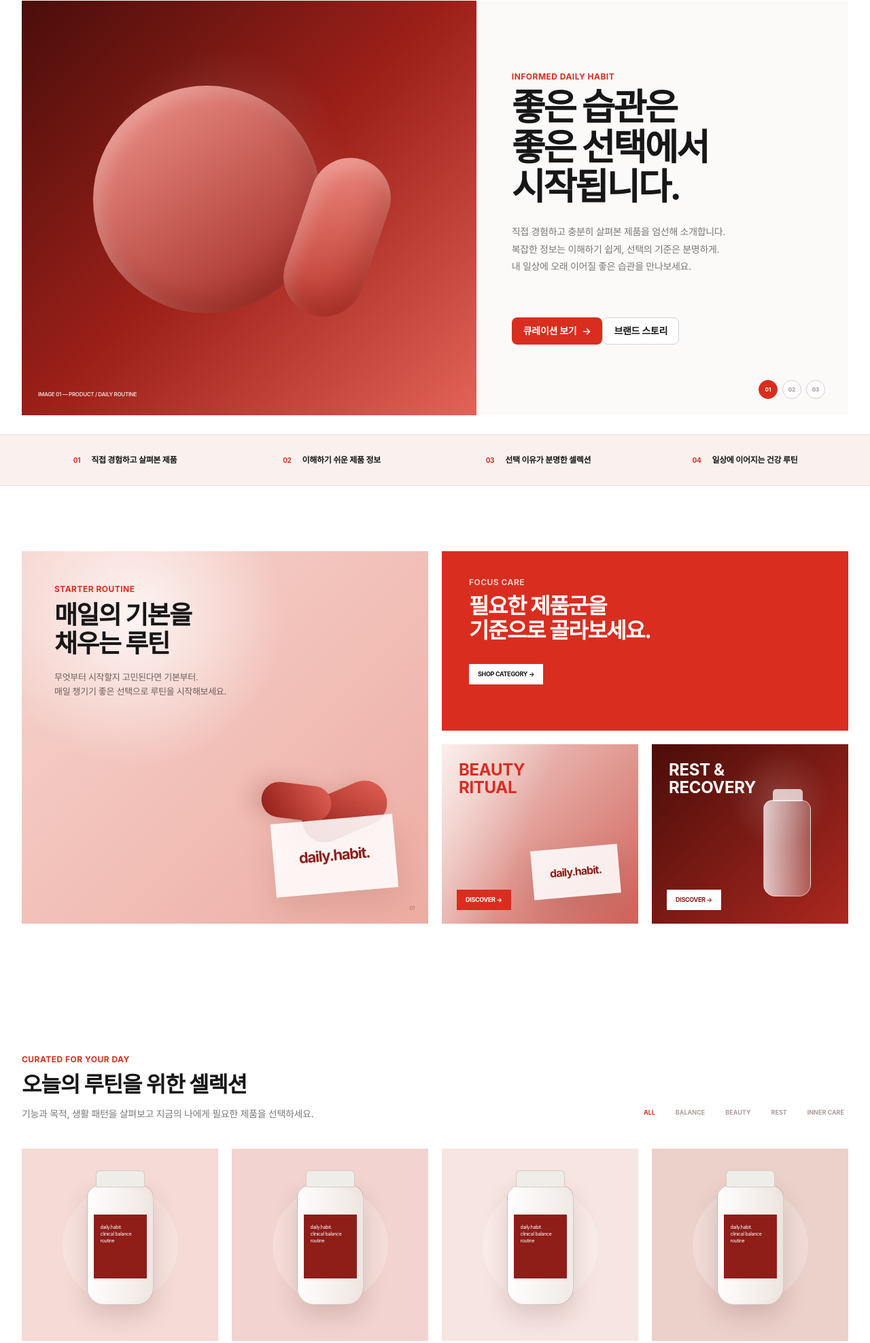
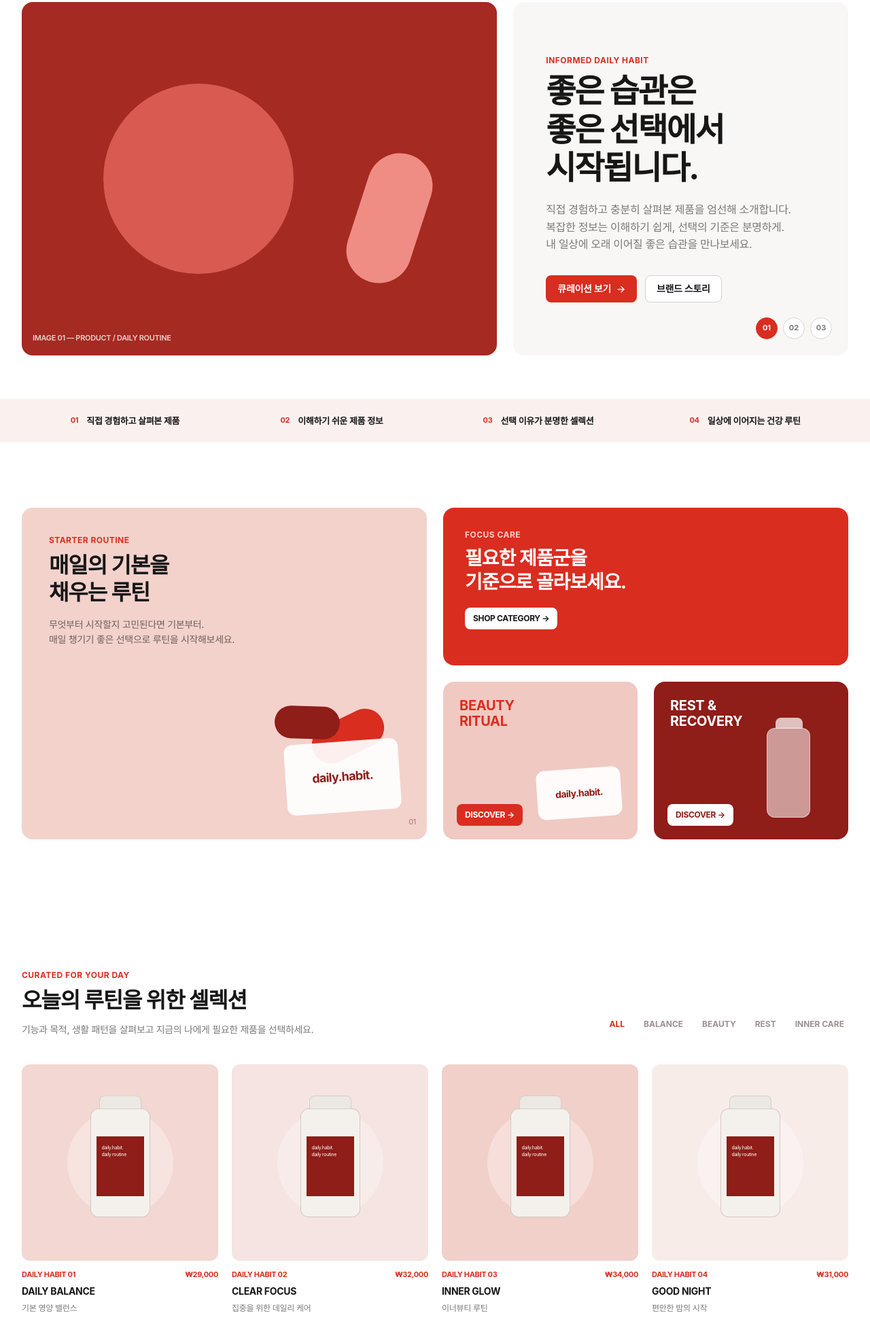
Before and after one commit to jyhome1228-cyber/dailyhabit, a plain HTML site: page index.html in a window 1280 px wide. Shown: the part 129-2105 px from the top of the page at 68% size. Drawn offline with Linux system fonts and the light colour scheme; a web font is replaced by a local one.

Commit message:
refactor: normalize homepage hierarchy and scale

```diff
--- a/css/main.css
+++ b/css/main.css
@@ -1,110 +1,124 @@
-/* HERO */
+/* HOME — structural, restrained, product-oriented */
+
 .main-hero {
-  padding: 30px 0 0;
+  padding: var(--s7) 0 0;
 }
 
 .hero-grid {
   display: grid;
-  grid-template-columns: 55% 45%;
-  min-height: 610px;
-  background: #faf9f8;
+  grid-template-columns: repeat(12, 1fr);
+  gap: var(--s6);
+  min-height: 520px;
 }
 
 .hero-visual {
   position: relative;
+  grid-column: span 7;
+  min-height: 520px;
   overflow: hidden;
-  min-height: 610px;
+  border-radius: var(--r-lg);
 }
 
 .visual-red {
-  background:
-    radial-gradient(circle at 45% 40%, rgba(255,255,255,.15), transparent 34%),
-    linear-gradient(135deg, #4a0e0b 0%, #9d2019 50%, #e36358 100%);
+  background: #a52a22;
 }
 
 .hero-shape {
   position: absolute;
   display: block;
-  box-shadow: inset -18px -22px 35px rgba(74,14,11,.18), inset 12px 12px 25px rgba(255,255,255,.2);
 }
 
 .hero-shape-circle {
-  width: 335px;
-  height: 335px;
-  top: 125px;
-  left: 105px;
+  width: 280px;
+  height: 280px;
+  top: 120px;
+  left: 120px;
   border-radius: 50%;
-  background: linear-gradient(145deg, #f0978e, #9e251e);
+  background: #d85a50;
 }
 
 .hero-shape-capsule {
-  width: 118px;
-  height: 240px;
-  top: 228px;
-  left: 405px;
-  border-radius: 80px;
-  transform: rotate(19deg);
-  background: linear-gradient(150deg, #ef8e83, #b72f26);
+  width: 96px;
+  height: 196px;
+  top: 220px;
+  right: 110px;
+  border-radius: var(--r-pill);
+  transform: rotate(18deg);
+  background: #ef8d84;
 }
 
 .visual-caption {
   position: absolute;
-  bottom: 24px;
-  left: 24px;
-  color: rgba(255,255,255,.82);
-  font-size: 8px;
+  bottom: var(--s4);
+  left: var(--s4);
+  color: rgba(255,255,255,.78);
+  font-size: var(--fs-11);
   font-weight: 600;
 }
 
 .hero-copy-panel {
   position: relative;
+  grid-column: span 5;
   display: flex;
+  min-width: 0;
   flex-direction: column;
   justify-content: center;
-  padding: 68px 52px;
-  background: #fbfaf9;
+  padding: var(--s9);
+  border-radius: var(--r-lg);
+  background: var(--surface);
+}
+
+.hero-copy-panel > div:first-child {
+  max-width: 480px;
 }
 
 .hero-copy-panel h1 {
-  margin-bottom: 24px;
-  font-size: clamp(42px, 4.2vw, 62px);
+  margin-bottom: var(--s5);
+  font-size: var(--fs-48);
   font-weight: 700;
-  line-height: 1.08;
-  letter-spacing: -.055em;
+  line-height: 1.18;
+  letter-spacing: -.045em;
 }
 
 .hero-description {
   margin-bottom: 0;
-  color: #7b7774;
-  font-size: 14px;
-  line-height: 1.85;
+  color: var(--gray-500);
+  font-size: var(--fs-16);
+  line-height: 1.6;
 }
 
 .hero-actions {
   display: flex;
-  margin-top: 62px;
+  flex-wrap: wrap;
+  gap: var(--s3);
+  margin-top: var(--s7);
 }
 
 .hero-pagination {
   position: absolute;
-  right: 34px;
-  bottom: 24px;
+  right: var(--s6);
+  bottom: var(--s6);
   display: flex;
-  gap: 7px;
+  gap: var(--s2);
 }
 
 .hero-pagination button {
   display: inline-flex;
-  width: 28px;
-  height: 28px;
+  width: 32px;
+  height: 32px;
   align-items: center;
   justify-content: center;
-  border: 1px solid #d4cfcc;
-  border-radius: 50%;
-  color: #99928f;
+  border: 1px solid #d8d5d3;
+  border-radius: var(--r-pill);
+  color: var(--gray-500);
   background: #fff;
-  font-size: 8px;
+  font-size: var(--fs-11);
   font-weight: 700;
+}
+
+.hero-pagination button:hover {
+  border-color: var(--red);
+  color: var(--red);
 }
 
 .hero-pagination button.is-active {
@@ -113,12 +127,10 @@
   background: var(--red);
 }
 
-/* TRUST */
+/* Trust */
 .trust-strip {
-  margin-top: 28px;
+  margin-top: var(--s11);
   background: var(--red-pale);
-  border-top: 1px solid #f0ddd9;
-  border-bottom: 1px solid #f0ddd9;
 }
 
 .trust-grid {
@@ -128,39 +140,41 @@
 
 .trust-grid > div {
   display: flex;
-  min-height: 74px;
+  min-height: 64px;
   align-items: center;
   justify-content: center;
-  gap: 16px;
+  gap: var(--s3);
 }
 
 .trust-grid span {
   color: var(--red);
-  font-size: 10px;
+  font-size: var(--fs-11);
   font-weight: 700;
 }
 
 .trust-grid strong {
-  font-size: 12px;
+  font-size: var(--fs-13);
   font-weight: 600;
 }
 
-/* ROUTINE */
+/* Routine visual */
 .routine-layout {
   display: grid;
-  grid-template-columns: 1fr 1fr;
-  gap: 20px;
+  grid-template-columns: repeat(12, 1fr);
+  gap: var(--s6);
 }
 
 .routine-card {
   position: relative;
   display: block;
   overflow: hidden;
+  border-radius: var(--r-lg);
 }
 
 .routine-card-large {
-  min-height: 530px;
-  background: #f8e7e3;
+  grid-column: span 6;
+  min-height: 480px;
+  background: #f7e2de;
 }
 
 .routine-visual {
@@ -169,52 +183,48 @@
   overflow: hidden;
 }
 
-.routine-visual-light {
-  background:
-    radial-gradient(circle at 28% 18%, rgba(255,255,255,.8), transparent 35%),
-    linear-gradient(135deg, #f6d5cf, #edaca2);
-}
+.routine-visual-light { background: #f3d2cc; }
 
 .visual-pill {
   position: absolute;
   display: block;
-  border-radius: 80px;
-  background: linear-gradient(145deg, #e26054, #8f1d18);
-  box-shadow: 0 15px 30px rgba(101,21,17,.18);
+  border-radius: var(--r-pill);
+  background: var(--red);
 }
 
 .visual-pill-a {
-  width: 66px;
-  height: 130px;
-  right: 90px;
-  bottom: 100px;
-  transform: rotate(67deg);
+  width: 56px;
+  height: 112px;
+  right: 88px;
+  bottom: 96px;
+  transform: rotate(64deg);
 }
 
 .visual-pill-b {
-  width: 52px;
-  height: 103px;
-  right: 168px;
-  bottom: 128px;
-  transform: rotate(97deg);
+  width: 48px;
+  height: 96px;
+  right: 152px;
+  bottom: 124px;
+  transform: rotate(92deg);
+  background: var(--red-deep);
 }
 
 .visual-card-label {
   position: absolute;
-  right: 48px;
-  bottom: 46px;
+  right: var(--s8);
+  bottom: var(--s8);
   display: inline-flex;
-  width: 180px;
-  height: 108px;
+  width: 168px;
+  height: 104px;
   align-items: center;
   justify-content: center;
-  transform: rotate(-5deg);
+  transform: rotate(-4deg);
   color: var(--red-deep);
-  background: rgba(255,255,255,.87);
-  box-shadow: 0 18px 45px rgba(86,22,17,.12);
-  font-size: 22px;
+  background: rgba(255,255,255,.92);
+  border-radius: var(--r-md);
+  font-size: var(--fs-18);
   font-weight: 700;
-  letter-spacing: -.06em;
+  letter-spacing: -.04em;
 }
 
 .routine-card-copy {
@@ -223,135 +233,124 @@
 }
 
 .routine-card-copy-overlay {
-  padding: 48px;
+  max-width: 420px;
+  padding: var(--s8);
 }
 
 .routine-card-copy h2 {
-  margin-bottom: 18px;
-  font-size: 37px;
+  margin-bottom: var(--s4);
+  font-size: var(--fs-32);
   font-weight: 700;
-  line-height: 1.14;
-  letter-spacing: -.045em;
+  line-height: 1.25;
+  letter-spacing: -.035em;
 }
 
 .routine-card-copy p:not(.eyebrow) {
   color: #6f5e5b;
-  font-size: 13px;
+  font-size: var(--fs-14);
+  line-height: 1.6;
 }
 
 .card-index {
   position: absolute;
-  right: 20px;
-  bottom: 16px;
-  color: rgba(112,31,25,.48);
-  font-size: 8px;
+  right: var(--s4);
+  bottom: var(--s4);
+  color: rgba(112,31,25,.52);
+  font-size: var(--fs-11);
 }
 
 .routine-right {
+  grid-column: span 6;
   display: grid;
   grid-template-rows: 1fr 1fr;
-  gap: 20px;
+  gap: var(--s6);
 }
 
 .focus-card {
-  min-height: 246px;
-  padding: 38px 40px;
+  min-height: 224px;
+  padding: var(--s7);
   color: #fff;
   background: var(--red);
 }
 
-.focus-card .eyebrow {
-  color: #ffc9c3;
-}
+.focus-card .eyebrow { color: #ffd0ca; }
 
 .focus-card h2 {
-  margin-bottom: 30px;
-  font-size: 32px;
+  margin-bottom: var(--s5);
+  font-size: var(--fs-28);
 }
 
 .mini-button {
   display: inline-flex;
-  min-height: 30px;
+  min-height: 32px;
   align-items: center;
-  padding: 0 13px;
+  padding: 0 var(--s3);
+  border-radius: var(--r-sm);
   color: var(--black);
   background: #fff;
-  font-size: 9px;
+  font-size: var(--fs-12);
   font-weight: 700;
 }
 
 .routine-small-grid {
   display: grid;
   grid-template-columns: 1fr 1fr;
-  gap: 20px;
+  gap: var(--s6);
 }
 
-.routine-card-small {
-  min-height: 264px;
-}
+.routine-card-small { min-height: 232px; }
 
-.visual-soft-red {
-  background:
-    linear-gradient(110deg, rgba(255,255,255,.6), transparent 45%),
-    linear-gradient(135deg, #f3d5d0, #cf6259);
-}
-
-.visual-deep-red {
-  background:
-    radial-gradient(circle at 65% 30%, rgba(255,255,255,.15), transparent 28%),
-    linear-gradient(135deg, #4b0d09, #ab2820);
-}
+.visual-soft-red { background: #f0c9c3; }
+.visual-deep-red { background: var(--red-deep); }
 
 .routine-card-small .visual-card-label {
-  width: 128px;
+  width: 124px;
   height: 72px;
-  right: 28px;
-  bottom: 40px;
-  font-size: 16px;
+  right: var(--s6);
+  bottom: var(--s7);
+  font-size: var(--fs-14);
 }
 
 .visual-bottle {
   position: absolute;
-  right: 55px;
-  bottom: 40px;
-  width: 70px;
-  height: 142px;
-  border-radius: 14px 14px 18px 18px;
-  background: linear-gradient(90deg, rgba(255,255,255,.75), rgba(255,255,255,.25));
+  right: var(--s10);
+  bottom: var(--s7);
+  width: 64px;
+  height: 132px;
   border: 1px solid rgba(255,255,255,.45);
+  border-radius: var(--r-md);
+  background: rgba(255,255,255,.55);
 }
 
 .visual-bottle::before {
   content: "";
   position: absolute;
-  top: -17px;
-  left: 13px;
-  width: 44px;
-  height: 18px;
-  border-radius: 5px 5px 1px 1px;
+  top: -16px;
+  left: 12px;
+  width: 40px;
+  height: 16px;
+  border-radius: var(--r-sm) var(--r-sm) 2px 2px;
   background: rgba(255,255,255,.72);
 }
 
 .routine-small-title {
   position: absolute;
   z-index: 2;
-  top: 25px;
-  left: 25px;
+  top: var(--s6);
+  left: var(--s6);
   color: var(--red);
-  font-size: 24px;
-  font-weight: 750;
-  line-height: 1.08;
+  font-size: var(--fs-20);
+  font-weight: 700;
+  line-height: 1.15;
 }
 
-.routine-small-title.light {
-  color: #fff;
-}
+.routine-small-title.light { color: #fff; }
 
 .mini-button-overlay {
   position: absolute;
   z-index: 2;
-  left: 22px;
-  bottom: 20px;
+  left: var(--s5);
+  bottom: var(--s5);
   color: #fff;
   background: var(--red);
 }
@@ -361,230 +360,212 @@
   background: #fff;
 }
 
-/* PRODUCTS */
-.product-head {
-  align-items: flex-end;
-}
+/* Products */
+.product-head { align-items: flex-end; }
 
 .product-filter {
   display: flex;
-  gap: 18px;
-  padding-bottom: 5px;
+  gap: var(--s4);
+  padding-bottom: var(--s1);
 }
 
 .product-filter button {
-  color: #ad9c99;
-  font-size: 9px;
+  min-height: 32px;
+  color: #9c918e;
+  font-size: var(--fs-12);
   font-weight: 700;
 }
 
 .product-filter button.is-active,
-.product-filter button:hover {
-  color: var(--red);
-}
+.product-filter button:hover { color: var(--red); }
 
 .product-grid {
   display: grid;
   grid-template-columns: repeat(4, 1fr);
-  gap: 56px 20px;
+  gap: var(--s10) var(--s5);
 }
 
 .product-visual {
   position: relative;
   display: flex;
-  aspect-ratio: 1 / .98;
+  aspect-ratio: 1 / 1;
   align-items: center;
   justify-content: center;
   overflow: hidden;
-  background: #f5dad5;
+  border-radius: var(--r-md);
+  background: #f3d7d2;
 }
 
 .product-visual::after {
   content: "";
   position: absolute;
-  width: 170px;
-  height: 170px;
+  width: 156px;
+  height: 156px;
   border-radius: 50%;
-  background: rgba(255,255,255,.22);
+  background: rgba(255,255,255,.3);
 }
 
 .product-bottle {
   position: relative;
   z-index: 2;
   display: block;
-  width: 98px;
-  height: 176px;
-  border: 1px solid rgba(60,24,20,.22);
-  border-radius: 18px 18px 25px 25px;
-  background: linear-gradient(90deg, rgba(255,255,255,.95), rgba(236,232,226,.72));
-  box-shadow: 0 15px 35px rgba(71,25,20,.16);
+  width: 88px;
+  height: 160px;
+  border: 1px solid rgba(60,24,20,.18);
+  border-radius: var(--r-md);
+  background: #f4f1ed;
 }
 
 .product-bottle::before {
   content: "";
   position: absolute;
-  top: -23px;
+  top: -20px;
   left: 12px;
-  width: 72px;
-  height: 25px;
-  border: 1px solid rgba(60,24,20,.16);
-  border-radius: 6px 6px 2px 2px;
-  background: #efede8;
+  width: 62px;
+  height: 20px;
+  border: 1px solid rgba(60,24,20,.12);
+  border-radius: var(--r-sm) var(--r-sm) 2px 2px;
+  background: #ece9e4;
 }
 
 .product-bottle i {
   position: absolute;
-  top: 42px;
-  left: 9px;
-  width: 78px;
-  height: 94px;
+  top: var(--s8);
+  left: var(--s2);
+  width: 70px;
+  height: 88px;
   background: var(--red-deep);
 }
 
 .product-bottle i::after {
-  content: "daily.habit.\A clinical balance\A routine";
+  content: "daily.habit.\A daily routine";
   white-space: pre;
   position: absolute;
-  top: 14px;
-  left: 10px;
+  top: var(--s3);
+  left: var(--s2);
   color: #fff;
   font-style: normal;
   font-size: 7px;
-  line-height: 1.45;
+  line-height: 1.5;
 }
 
-.tone-2 { background: #f2d3cf; }
-.tone-3 { background: #f7e5e1; }
-.tone-4 { background: #ecd0ca; }
-.tone-5 { background: #faf0ee; }
-.tone-6 { background: #f0d8d3; }
-.tone-7 { background: #f6dfda; }
-.tone-8 { background: #f3e8e5; }
+.tone-2 { background: #f5e4e1; }
+.tone-3 { background: #f1d0ca; }
+.tone-4 { background: #f8ece9; }
+.tone-5 { background: #faf1ef; }
+.tone-6 { background: #efd6d1; }
+.tone-7 { background: #f5ded9; }
+.tone-8 { background: #f3e9e6; }
 
 .product-meta {
   display: flex;
   justify-content: space-between;
-  gap: 12px;
-  margin-top: 13px;
+  gap: var(--s3);
+  margin-top: var(--s3);
 }
 
-.product-meta span {
+.product-meta span,
+.product-meta strong {
   color: var(--red);
-  font-size: 8px;
+  font-size: var(--fs-11);
   font-weight: 700;
 }
 
-.product-meta strong {
-  color: var(--red);
-  font-size: 10px;
-}
-
 .product-card h3 {
-  margin: 5px 0 2px;
-  font-size: 14px;
+  margin: var(--s1) 0;
+  font-size: var(--fs-14);
   font-weight: 700;
-  letter-spacing: -.025em;
 }
 
 .product-card > p {
   margin: 0;
   color: var(--gray-500);
-  font-size: 10px;
+  font-size: var(--fs-12);
 }
 
-/* STANDARD */
-.standard-section {
-  padding-top: 74px;
-}
+/* Standard */
+.standard-section { padding-top: var(--s12); }
 
 .standard-banner {
   position: relative;
   display: block;
-  min-height: 450px;
+  min-height: 400px;
   overflow: hidden;
+  border-radius: var(--r-lg);
   color: #fff;
-  background: linear-gradient(120deg, #821b16, #d92d20 58%, #ef857b);
+  background: var(--red);
 }
 
 .standard-copy {
   position: relative;
   z-index: 4;
-  padding: 58px 42px;
+  max-width: 650px;
+  padding: var(--s9);
 }
 
-.standard-copy .eyebrow {
-  color: #ffc5bf;
-}
+.standard-copy .eyebrow { color: #ffd0ca; }
 
 .standard-copy h2 {
-  margin-bottom: 22px;
-  font-size: 42px;
+  margin-bottom: var(--s4);
+  font-size: var(--fs-32);
   font-weight: 700;
-  line-height: 1.15;
-  letter-spacing: -.045em;
+  line-height: 1.25;
+  letter-spacing: -.035em;
 }
 
 .standard-copy > p:not(.eyebrow) {
-  color: rgba(255,255,255,.76);
-  font-size: 12px;
-  line-height: 1.8;
+  color: rgba(255,255,255,.78);
+  font-size: var(--fs-14);
 }
 
 .standard-copy > span {
   position: absolute;
-  top: 365px;
-  left: 42px;
-  font-size: 9px;
+  top: 320px;
+  left: var(--s9);
+  font-size: var(--fs-12);
   font-weight: 700;
 }
 
-.standard-art {
-  position: absolute;
-  inset: 0;
-}
+.standard-art { position: absolute; inset: 0; }
 
 .standard-orb {
   position: absolute;
-  width: 420px;
-  height: 420px;
-  right: 210px;
+  width: 360px;
+  height: 360px;
+  right: 160px;
   bottom: -160px;
   border-radius: 50%;
-  background: rgba(255,197,191,.24);
-  box-shadow: inset -30px -15px 55px rgba(108,13,9,.18);
+  background: rgba(255,255,255,.18);
 }
 
 .standard-capsule {
   position: absolute;
-  width: 96px;
-  height: 196px;
-  right: 250px;
-  top: 58px;
-  border-radius: 80px;
-  transform: rotate(51deg);
-  background: linear-gradient(150deg, #f6b2aa, #c2342b);
-  box-shadow: 0 25px 55px rgba(81,10,7,.24);
+  width: 80px;
+  height: 168px;
+  right: 220px;
+  top: var(--s10);
+  border-radius: var(--r-pill);
+  transform: rotate(48deg);
+  background: #ef8d84;
 }
 
 .standard-plane {
   position: absolute;
-  width: 520px;
-  height: 260px;
-  right: -80px;
-  bottom: -25px;
+  width: 460px;
+  height: 220px;
+  right: -100px;
+  bottom: -40px;
   transform: skewY(-10deg);
-  background: rgba(255,255,255,.10);
+  background: rgba(255,255,255,.08);
 }
 
-/* JOURNAL */
-.journal-head {
-  align-items: flex-end;
-}
+/* Journal */
+.journal-head { align-items: flex-end; }
 
 .journal-grid {
   display: grid;
   grid-template-columns: repeat(3, 1fr);
-  gap: 20px;
+  gap: var(--s6);
 }
 
 .journal-visual {
@@ -592,32 +573,19 @@
   display: block;
   aspect-ratio: 1.35;
   overflow: hidden;
+  border-radius: var(--r-md);
 }
 
-.journal-visual-1 {
-  background:
-    linear-gradient(120deg, rgba(255,255,255,.55), transparent 50%),
-    linear-gradient(135deg, #f8e9e6, #e8a49d);
-}
-
-.journal-visual-2 {
-  background:
-    radial-gradient(circle at 70% 30%, rgba(255,255,255,.55), transparent 30%),
-    linear-gradient(135deg, #f1d4cf, #c94b42);
-}
-
-.journal-visual-3 {
-  background:
-    radial-gradient(circle at 25% 55%, rgba(255,255,255,.45), transparent 25%),
-    linear-gradient(135deg, #f6dfdb, #d87870);
-}
+.journal-visual-1 { background: #f3d8d3; }
+.journal-visual-2 { background: #eaa39b; }
+.journal-visual-3 { background: #f5e2de; }
 
 .journal-number {
   position: absolute;
-  top: 16px;
-  left: 17px;
+  top: var(--s4);
+  left: var(--s4);
   color: var(--red);
-  font-size: 9px;
+  font-size: var(--fs-11);
   font-weight: 700;
 }
 
@@ -626,11 +594,10 @@
   width: 40px;
   height: 80px;
   left: 45%;
-  bottom: 48px;
-  border-radius: 40px;
+  bottom: var(--s9);
+  border-radius: var(--r-pill);
   transform: rotate(54deg);
   background: var(--red);
-  box-shadow: 0 12px 28px rgba(105,18,13,.22);
 }
 
 .journal-box,
@@ -639,92 +606,92 @@
   display: flex;
   align-items: center;
   justify-content: center;
+  border-radius: var(--r-md);
   color: var(--red);
-  background: rgba(255,255,255,.88);
+  background: rgba(255,255,255,.9);
   font-weight: 700;
-  letter-spacing: -.05em;
+  letter-spacing: -.04em;
 }
 
 .journal-box {
-  width: 160px;
-  height: 160px;
+  width: 152px;
+  height: 152px;
   left: 50%;
   top: 50%;
   transform: translate(-50%,-50%);
-  font-size: 20px;
+  font-size: var(--fs-18);
 }
 
 .journal-card-prop {
-  width: 160px;
-  height: 98px;
-  right: 34px;
-  bottom: 42px;
-  transform: rotate(7deg);
-  font-size: 18px;
+  width: 152px;
+  height: 96px;
+  right: var(--s7);
+  bottom: var(--s8);
+  transform: rotate(6deg);
+  font-size: var(--fs-16);
 }
 
 .journal-card h3 {
-  margin: 17px 0 5px;
-  font-size: 16px;
-  font-weight: 650;
+  margin: var(--s4) 0 var(--s2);
+  font-size: var(--fs-18);
+  font-weight: 700;
 }
 
 .journal-card > p {
-  margin-bottom: 12px;
+  margin-bottom: var(--s2);
   color: var(--gray-500);
-  font-size: 11px;
+  font-size: var(--fs-13);
 }
 
-.read-link {
-  color: var(--red);
-}
-
-/* NEWSLETTER */
-.newsletter-section {
-  margin-top: 12px;
-}
+/* Newsletter */
+.newsletter-section { margin-top: var(--s4); }
 
 .newsletter-box {
   display: grid;
   grid-template-columns: 1.1fr .9fr;
-  min-height: 178px;
+  min-height: 168px;
   align-items: center;
-  gap: 60px;
-  padding: 38px 34px;
+  gap: var(--s10);
+  padding: var(--s7);
+  border-radius: var(--r-lg);
   background: var(--red-pale);
 }
 
 .newsletter-box h2 {
-  margin-bottom: 7px;
-  font-size: 25px;
-  font-weight: 650;
-  letter-spacing: -.035em;
+  margin-bottom: var(--s2);
+  font-size: var(--fs-24);
+  font-weight: 700;
 }
 
 .newsletter-box > div > p:last-child {
   margin: 0;
-  color: #9a8581;
-  font-size: 11px;
+  color: #8e7f7c;
+  font-size: var(--fs-13);
 }
 
 .newsletter-form {
   display: grid;
-  grid-template-columns: 1fr 118px;
-  height: 48px;
+  grid-template-columns: 1fr auto;
+  gap: var(--s2);
 }
 
 .newsletter-form input {
   min-width: 0;
-  padding: 0 20px;
-  border: 1px solid #ead4cf;
-  outline: none;
+  height: 40px;
+  padding: 0 var(--s4);
+  border: 1px solid #e4cfcb;
+  border-radius: var(--r-sm);
+  outline: 0;
   background: #fff;
-  font-size: 11px;
+  font-size: var(--fs-14);
 }
 
 .newsletter-form button {
+  height: 40px;
+  padding: 0 var(--s4);
+  border-radius: var(--r-sm);
   color: #fff;
   background: var(--red);
-  font-size: 9px;
+  font-size: var(--fs-14);
   font-weight: 700;
 }
```
